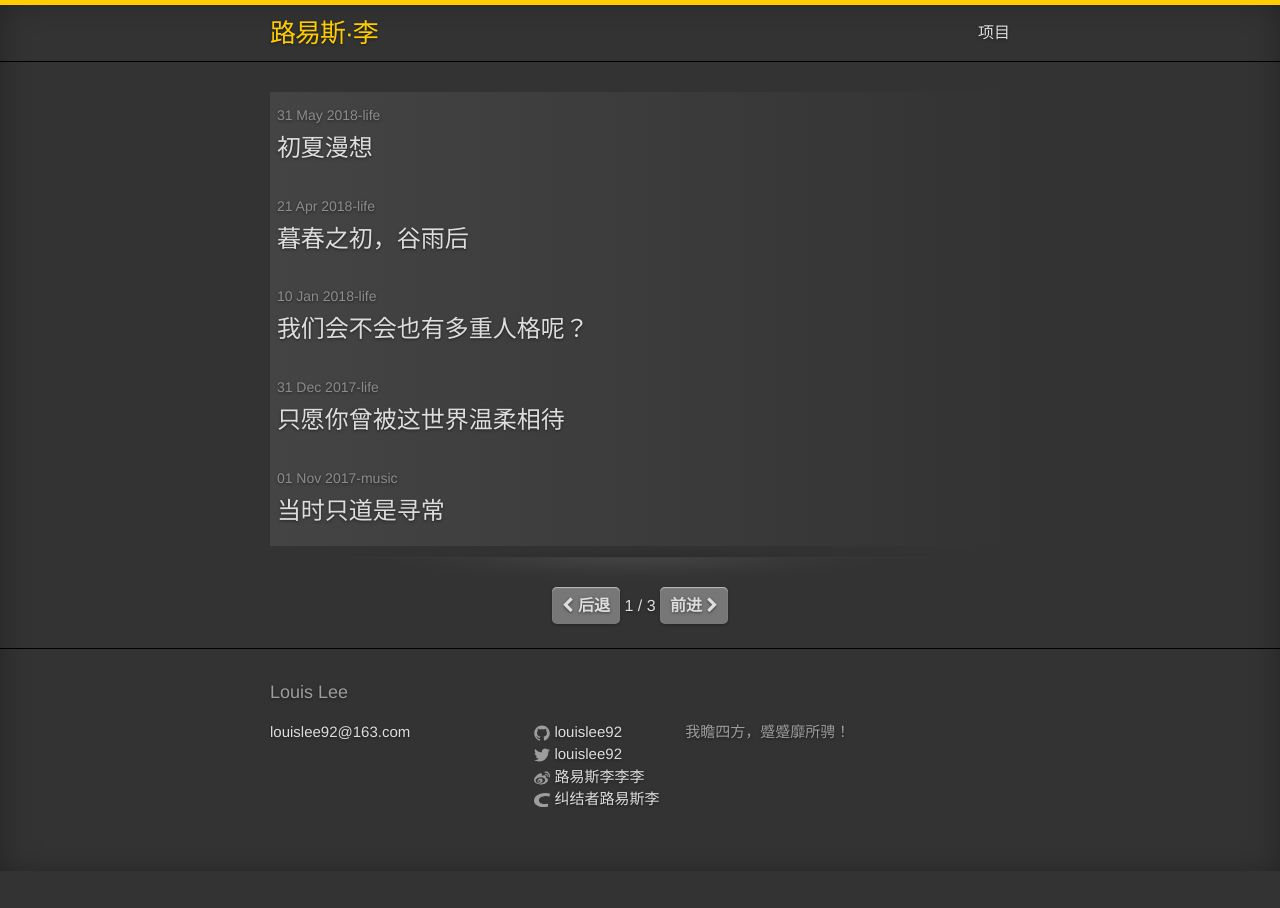
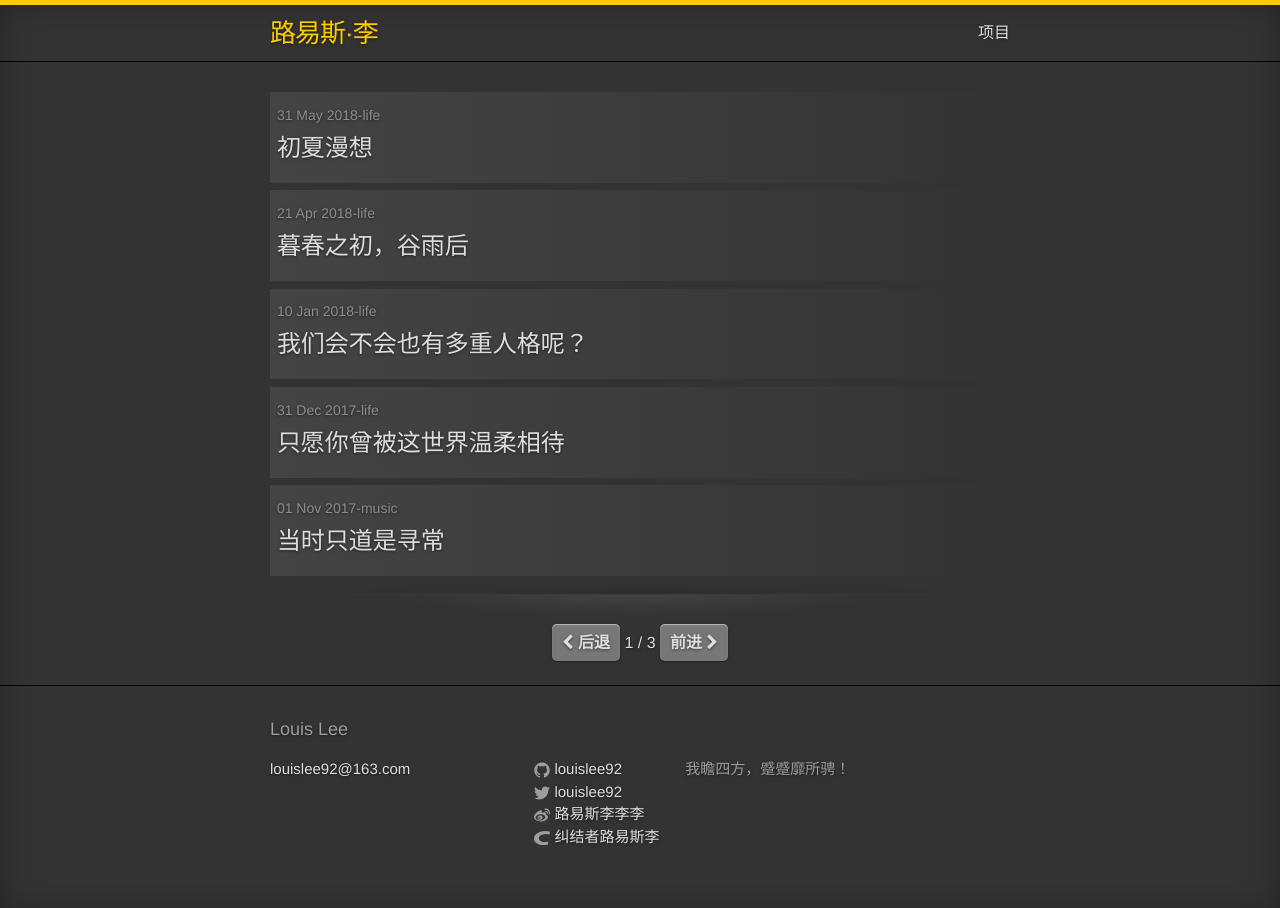
Before and after one commit to louislee92/louislee92.github.com, a Jekyll site: the page built from index.html, in a window 1280 px wide. Built offline with Jekyll 4.4.1, drawn with Linux system fonts in a browser that asks for light colours; nearby versions of some CDN libraries; the list of posts is cut into pages by our own code.

Commit message:
修改网易云音乐插件样式
网易云音乐的外链插件，没有设置宽度自适应（宽度固定为330px），现修改其属性为，宽度100%，最大为330px。

```diff
--- a/_includes/music-163.html
+++ b/_includes/music-163.html
@@ -6,5 +6,5 @@
 </style>
 <div id="musicFlash{{include.id}}"></div>
 <script>
-	document.getElementById("musicFlash{{include.id}}").innerHTML= '<iframe frameborder="no" border="0" marginwidth="0" marginheight="0" width=330 height=86 src="http://music.163.com/outchain/player?type=2&id={{include.id}}&auto=0&height=66"/>';
+	document.getElementById("musicFlash{{include.id}}").innerHTML= '<iframe frameborder="no" border="0" marginwidth="0" marginheight="0" width=100%  height=86 style="max-width: 330px;" src="http://music.163.com/outchain/player?type=2&id={{include.id}}&auto=0&height=66"/>';
 </script>
--- a/_sass/_layout.scss
+++ b/_sass/_layout.scss
@@ -196,7 +196,7 @@
     list-style: none;
 
     > li {
-        /* margin-bottom: $spacing-unit/14; */
+        margin-bottom: $spacing-unit/4;
 		padding: $spacing-unit/16;
 		background: linear-gradient(to right, $blank-color, $background-color);
 		border-left: 5px solid $blank-color;
```
